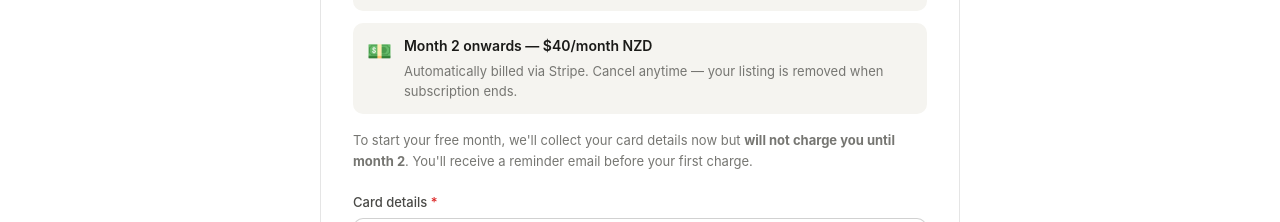
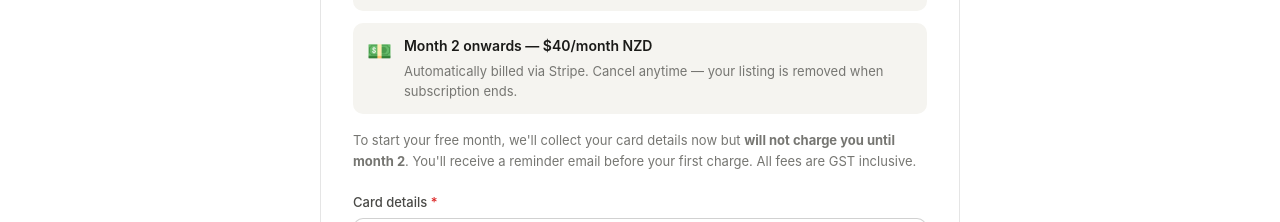
Before and after one commit to shalishajaelyn/swapnest, a plain HTML site: page pages/register-conveyancer.html in a window 1280 px wide. Shown: the part 2080-2302 px from the top of the page. Drawn offline with nearby package versions, Linux system fonts and the light colour scheme; a script that the page names is missing.

Commit message:
Update register-conveyancer.html

```diff
--- a/pages/register-conveyancer.html
+++ b/pages/register-conveyancer.html
@@ -227,7 +227,7 @@
           </div>
         </div>
 
-        <p style="font-size:13px;color:var(--text-muted);margin-top:1rem">To start your free month, we'll collect your card details now but <strong>will not charge you until month 2</strong>. You'll receive a reminder email before your first charge.</p>
+        <p style="font-size:13px;color:var(--text-muted);margin-top:1rem">To start your free month, we'll collect your card details now but <strong>will not charge you until month 2</strong>. You'll receive a reminder email before your first charge. All fees are GST inclusive.</p>
 
         <div class="form-row" style="margin-top:1.25rem">
           <label>Card details <span class="req">*</span></label>
```
